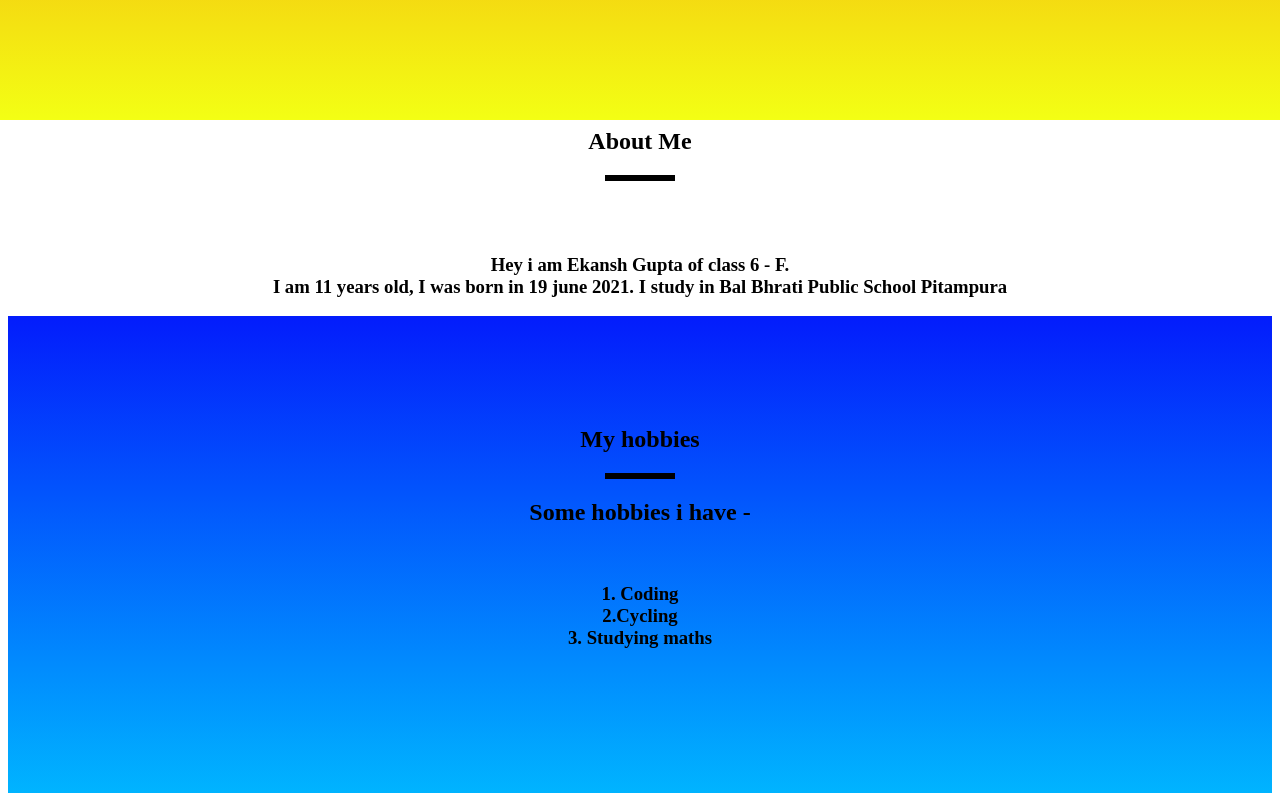
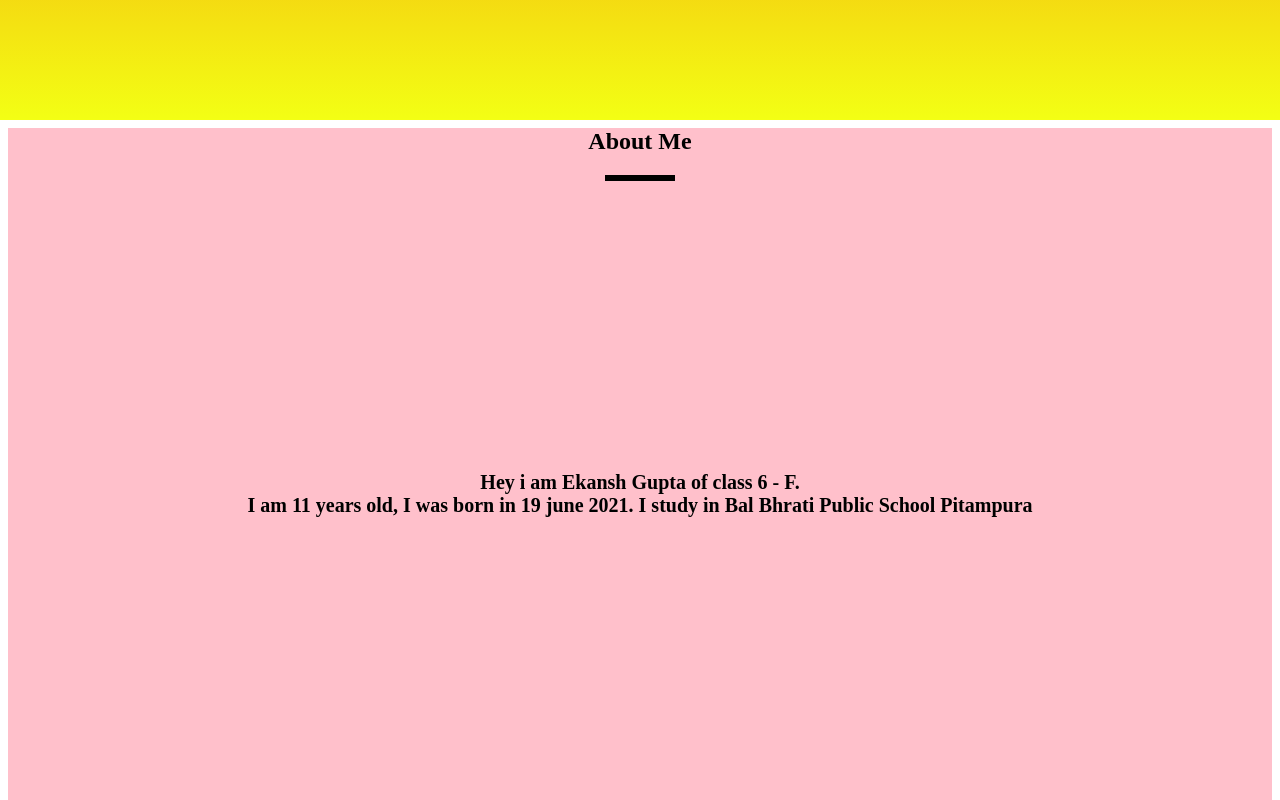
Before and after one commit to Ekansh-Coder5/My-Webapp, a plain HTML site: page index.html in a window 1280 px wide. Shown: the part 680-1480 px from the top of the page. Drawn offline with Linux system fonts and the light colour scheme.

Commit message:
Add files via upload

```diff
--- a/index.html
+++ b/index.html
@@ -5,8 +5,8 @@
 <body>
 <ul class="menu">
 <li class="links"><a href="#welcome">Home</a></li>
-<li class="links"><a href="#About Me">About Me</a></li>
-<li class="links"><a href="hb">My hobbies</a></li>
+<li class="links"><a href="#About_Me">About Me</a></li>
+<li class="links"><a href="#hobby">My hobbies</a></li>
 <li class="links"><a href="#About person who made coding">My creations</a></li>
     </ul>
 <section id="welcome">
@@ -14,17 +14,47 @@
 <h1 id="S">Ekansh Gupta</h1>
 <h2>I am Ekansh Gupta</h2>
 </section>
-<section id="About Me">
+<section id="About_Me">
 <h1>About Me</h1>
 <div class="line"></div>
 <br>
 <br>
 <br>
-<h3>Hey i am Ekansh Gupta of class 6 - F.
+<br>
+<br>
+<br>
+<br>
+<br>
+<br>
+<br>
+<br>
+<br>
+<br>
+<br>
+<br>
+<h3 id="abbtmet">Hey i am Ekansh Gupta of class 6 - F.
 <br>
 I am 11 years old, I was born in 19 june 2021. I study in Bal Bhrati Public School Pitampura</h3>
+<br>
+<br>
+<br>
+<br>
+<br>
+<br>
+<br>
+<br>
+<br>
+<br>
+<br>
+<br>
+<br>
+<br>
+<br>
+<br>
+<br>
+<br>
 </section>
-<section id="hb" >
+<section id="hobby">
 <br>
 <br>
 <br>
--- a/style.css
+++ b/style.css
@@ -17,7 +17,7 @@ body {
     bottom: 0;
     background: linear-gradient(#fc1303 0%,#f3ff14 100%)
 }
-#hb {
+#hobby {
     background: linear-gradient(#031cfc 0%,#00c3ff 110%)
 }
 #Bio {
@@ -57,3 +57,12 @@ body {
     font-size: 25;
     background-color: dodgerblue;
 }
+
+#abbtmet {
+    font-weight: bold;
+    font-size: 20px;
+}
+
+#About_Me {
+    background-color: pink;
+}
```
